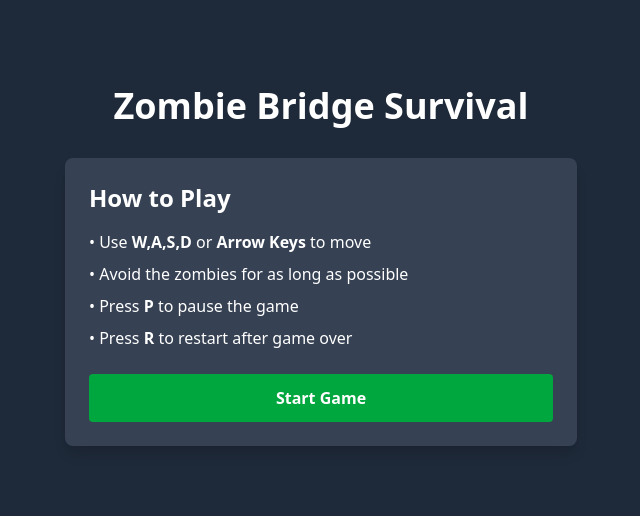
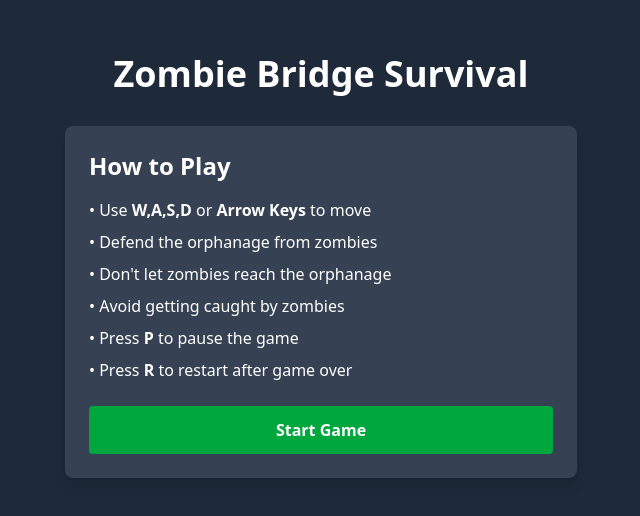
Before and after one commit to qnchoyy/zombie-survival-game, a React (Vite) app in the folder client/: page / in a window 1280 px wide. Shown: the part 134-650 px from the top of the page, without its empty margins (319-959 px from the left). Built offline with nearby package versions, Linux system fonts and the light colour scheme.

Commit message:
Update App.jsx

```diff
--- a/client/src/App.jsx
+++ b/client/src/App.jsx
@@ -17,7 +17,9 @@ const App = () => {
               • Use <span className="font-bold">W,A,S,D</span> or{" "}
               <span className="font-bold">Arrow Keys</span> to move
             </li>
-            <li>• Avoid the zombies for as long as possible</li>
+            <li>• Defend the orphanage from zombies</li>
+            <li>• Don't let zombies reach the orphanage</li>
+            <li>• Avoid getting caught by zombies</li>
             <li>
               • Press <span className="font-bold">P</span> to pause the game
             </li>
```
